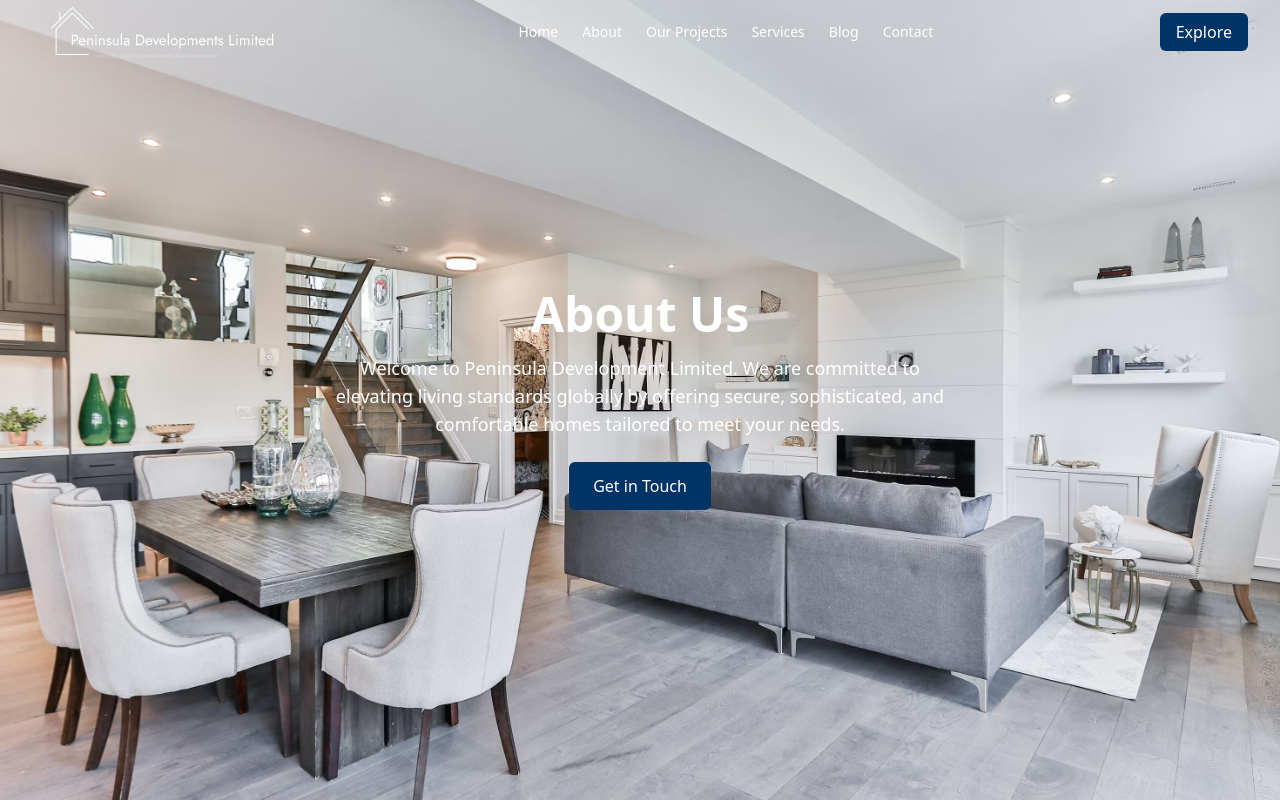
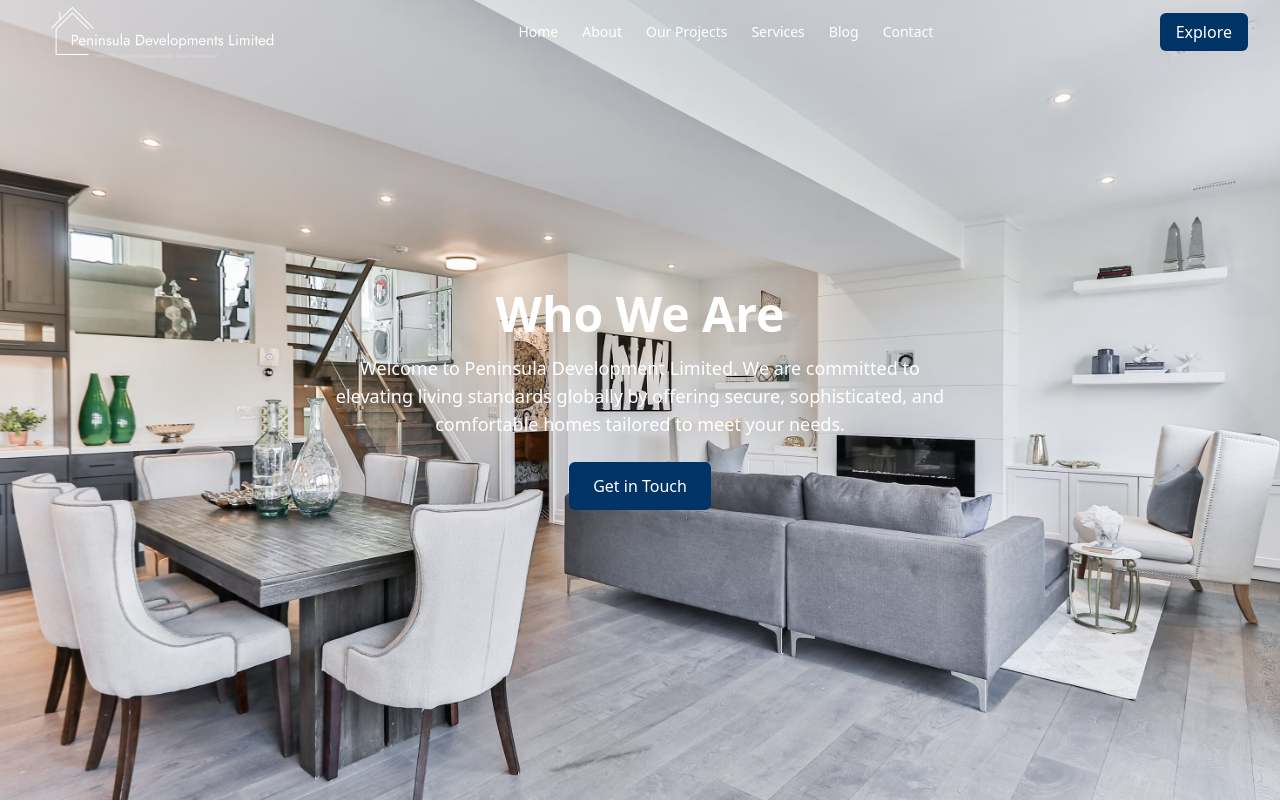
Before and after one commit to Joshua-Coded/Peninsula-real-estate, a React (Create React App) app in the folder real-estate-app/: page /about in a window 1280 px wide. Shown: the top 802 px of the page. Built offline with nearby package versions, Linux system fonts and the light colour scheme.

Commit message:
some codes

```diff
--- a/real-estate-app/src/pages/AboutUsPage.tsx
+++ b/real-estate-app/src/pages/AboutUsPage.tsx
@@ -16,7 +16,7 @@ const AboutUsPage: React.FC = () => {
                 style={{ backgroundImage: `url(${backgroundImage})`, width: '100vw' }}
             >
                 <div className="text-center px-4 max-w-2xl">
-                    <h1 className="text-4xl md:text-5xl font-extrabold">About Us</h1>
+                    <h1 className="text-4xl md:text-5xl font-extrabold">Who We Are</h1>
                     <p className="text-sm md:text-lg mt-4 leading-relaxed">
                         Welcome to Peninsula Development Limited. We are committed to elevating living standards globally by
                         offering secure, sophisticated, and comfortable homes tailored to meet your needs.
```
